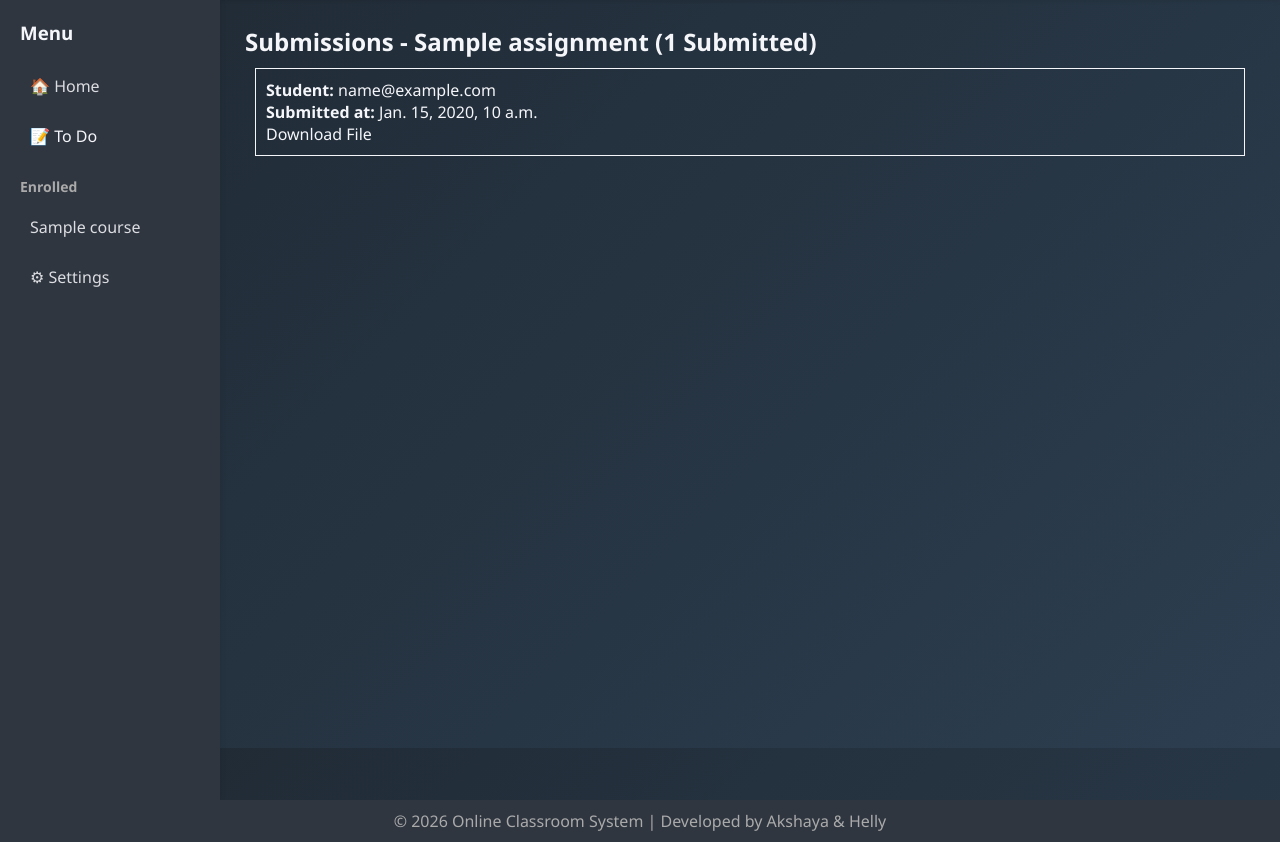
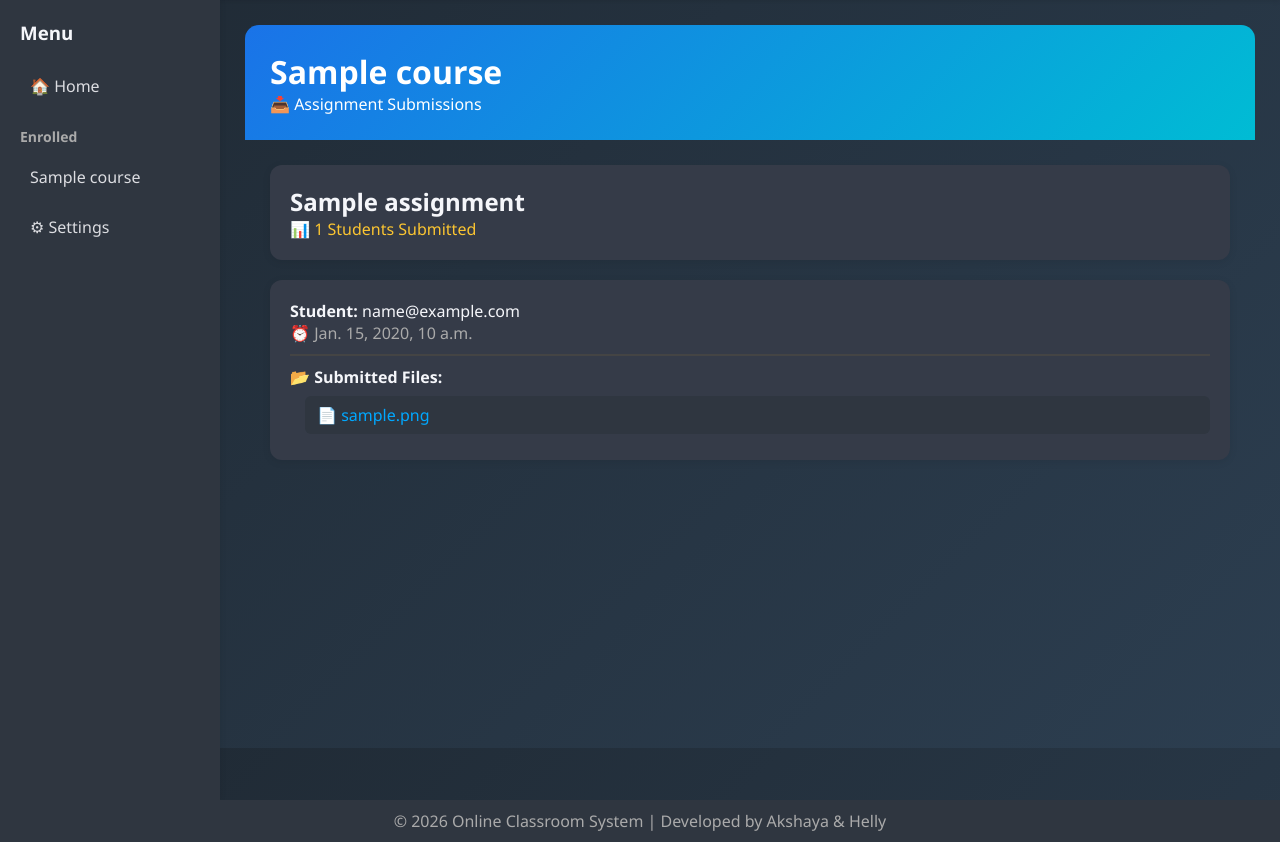
Before and after one commit to Akshaya1827/OnlineClassroomSystem, a Django app: page /assignments/submissions/1/ in a window 1280 px wide. Shown: the part 52-894 px from the top of the page. Run offline with Django 5.2, Linux system fonts and the light colour scheme; a user stored in the database is signed in; tables that the repository leaves empty hold one stand-in row (values such as "Sample post").

Commit message:
view submission

```diff
--- a/classroom/classroom/static/css/style.css
+++ b/classroom/classroom/static/css/style.css
@@ -478,7 +478,6 @@ a {
     text-decoration: none;
     transition: 0.3s;
 }
-
 /* HOVER */
 .top-fab:hover {
     background: #0097e6;
@@ -796,6 +795,7 @@ a {
 
 .btn-primary:hover {
     transform: translateY(-2px);
+    background: #0097e6;
 }
 
 /* SECONDARY BUTTON */
--- a/classroom/templates/assignments/view_submissions.html
+++ b/classroom/templates/assignments/view_submissions.html
@@ -1,23 +1,69 @@
 {% extends 'layout.html' %}
-
 {% block title %}View Submissions{% endblock %}
 
 {% block content %}
+
+<!-- 🔷 Banner -->
+<div class="course-banner">
+    <div class="banner-left">
+        <h1>{{ assignment.course.name }}</h1>
+        <p>📥 Assignment Submissions</p>
+    </div>
+</div>
+
+<div class="content">
+
+    <!-- 🔷 Heading Card -->
+    <div class="card">
         <h2>
-Submissions - {{ assignment.title }}
-({{ total }} Submitted)
+            {{ assignment.title }}
         </h2>
+        <p style="color:#fbc531;">
+            📊 {{ total }} Students Submitted
+        </p>
+    </div>
+
+    <!-- 🔷 Submissions List -->
     {% if submissions %}
         {% for submission in submissions %}
-        <div style="border:1px solid ; padding:10px; margin:10px;">
+            <div class="card" style="margin-top:15px;">
+
+                <!-- Student Info -->
+                <div style="display:flex; justify-content:space-between;">
+                    <div>
                         <p><b>Student:</b> {{ submission.student.email }}</p>
-            <p><b>Submitted at:</b> {{ submission.submitted_at }}</p>
-            <a href="{{ submission.file.url }}" target="_blank">
-                Download File
+                        <p style="color:#aaa;">
+                            ⏰ {{ submission.submitted_at }}
+                        </p>
+                    </div>
+                </div>
+
+                <hr style="margin:10px 0;">
+
+                <!-- 📂 Files -->
+                <div class="material-list">
+                    <strong>📂 Submitted Files:</strong>
+                    <ul>
+                        {% for f in submission.files.all %}
+                            <li>
+                                <a href="{{ f.file.url }}" target="_blank">
+                                    📄 {{ f.file.name|cut:"submissions/" }}
                                 </a>
+                            </li>
+                        {% empty %}
+                            <li>No files uploaded</li>
+                        {% endfor %}
+                    </ul>
+                </div>
+
             </div>
         {% endfor %}
     {% else %}
-    <p>No submissions yet.</p>
+        <div class="card" style="margin-top:15px;">
+            <p style="color:#aaa;">No submissions yet.</p>
+        </div>
     {% endif %}
+
+</div>
+
 {% endblock %}
--- a/classroom/templates/layout.html
+++ b/classroom/templates/layout.html
@@ -66,9 +66,11 @@ function toggleTodo() {
 {% elif user.role == "teacher" %}
     <a href="{% url 'teacher_dashboard' %}">🏠 Home</a>
 {% endif %}
+{% if user.role == "student" %}
 <div class="sidebar-item" onclick="toggleTodo()">
     📝 To Do
 </div>
+{% endif %}
 
 <div id="todoDropdown" class="todo-dropdown">
 
```
Also changed, not shown: classroom/templates/accounts/register.html (+46 -3 lines). Lines whose indentation alone changed are shown as unchanged.
